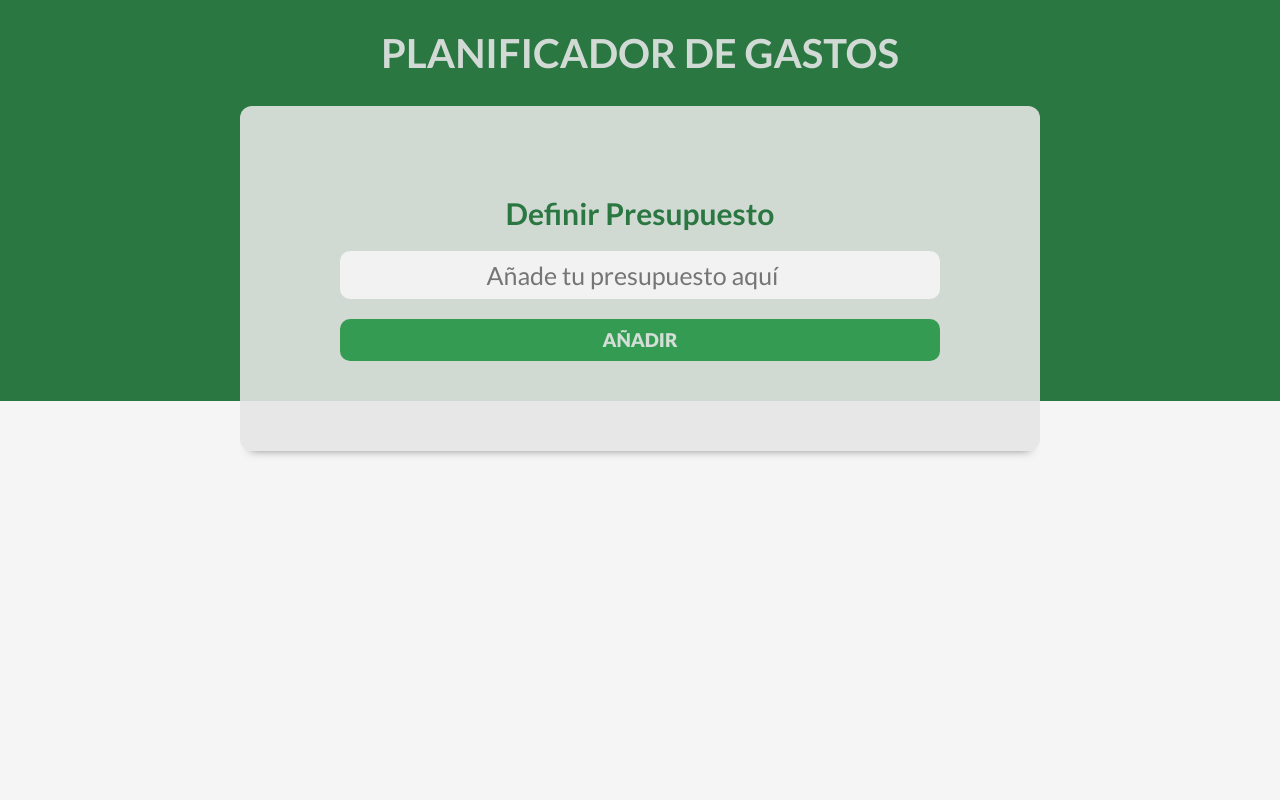
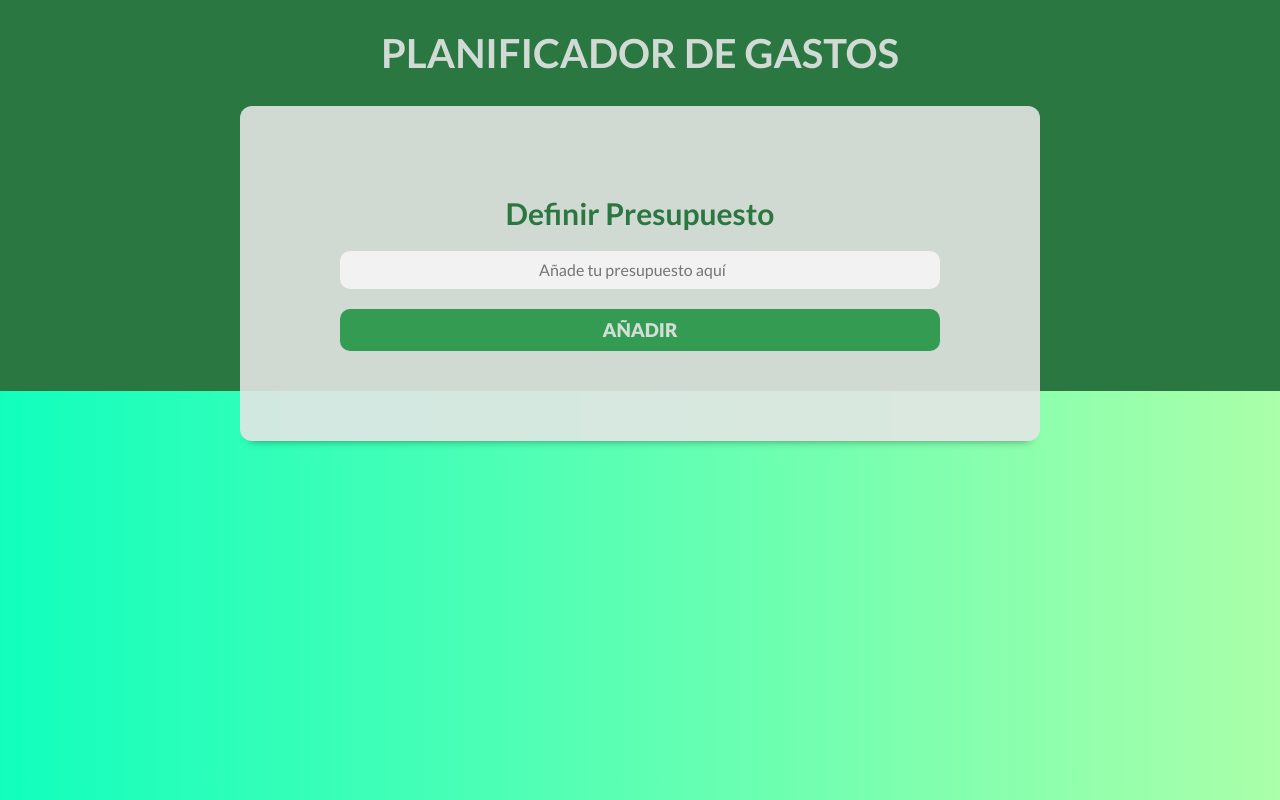
Before and after one commit to micdev11/control-gastos, a React (Vite) app: page / in a window 1280 px wide. Built offline with nearby package versions, Linux system fonts and the light colour scheme.

Commit message:
cantidad modal - background

```diff
--- a/src/components/Modal.jsx
+++ b/src/components/Modal.jsx
@@ -87,7 +87,7 @@ const Modal = ({
                         id="cantidad"
                         type="number"
                         placeholder="Añade La cantidad del gasto: ej. 300"
-                        value={cantidad}
+                        value={cantidad === 0 ? '' : cantidad}
                         onChange={ e => setCantidad(Number(e.target.value))}
                     />
                 </div>
--- a/src/index.css
+++ b/src/index.css
@@ -11,7 +11,11 @@
 body {
     font-size: 1.6rem;
     font-family: "Lato", sans-serif;
-    background-color: var(--gris-claro);
+    /* background-color: var(--gris-claro); */
+    background: #AAFFA9;  /* fallback for old browsers */
+    background: -webkit-linear-gradient(to right, #11FFBD, #AAFFA9);  /* Chrome 10-25, Safari 5.1-6 */
+    background: linear-gradient(to right, #11FFBD, #AAFFA9); /* W3C, IE 10+/ Edge, Firefox 16+, Chrome 26+, Opera 12+, Safari 7+ */
+
 }
 html {
     font-size: 62.5%;
@@ -188,7 +192,7 @@ header h1 {
 }
 .formulario input[type="text"].nuevo-presupuesto,
 .formulario input[type="number"].nuevo-presupuesto {
-    font-size: 2.5rem;
+    font-size: 2.rem;
     text-align: center;
 }
 
```
